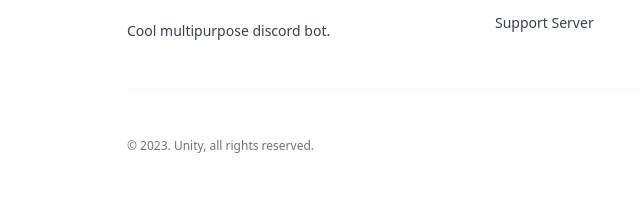
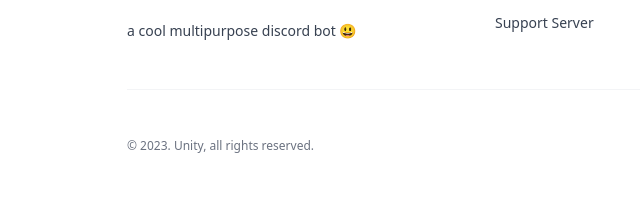
Before and after one commit to TheUnium/unity, a plain HTML site: page index.html in a window 1280 px wide. Shown: the part 2373-2578 px from the top of the page, 417-1057 px from the left. Drawn offline with nearby package versions, Linux system fonts and the light colour scheme.

Commit message:
Update index.html

```diff
--- a/index.html
+++ b/index.html
@@ -4,8 +4,8 @@
     <meta charset="UTF-8">
     <meta name="viewport" content="width=device-width, initial-scale=1.0">
     <title>Home ● Unity</title>
+    <link rel="shortcut icon" href="./images/unity_nbg.png" type="image/x-icon">
     <script src="https://cdn.tailwindcss.com"></script>
-    <link rel="shortcut icon" href="./images/unity_nbg.png" type="image/x-icon">
     <script>
         tailwind.config = {
             plugins: [
@@ -202,7 +202,7 @@
         </p>
 
         <ul class="mt-8 space-y-1 text-sm text-gray-700 dark:text-gray-200">
-          <li>Cool multipurpose discord bot.</li>
+          <li>a cool multipurpose discord bot 😃</li>
         </ul>
       </div>
 
```
